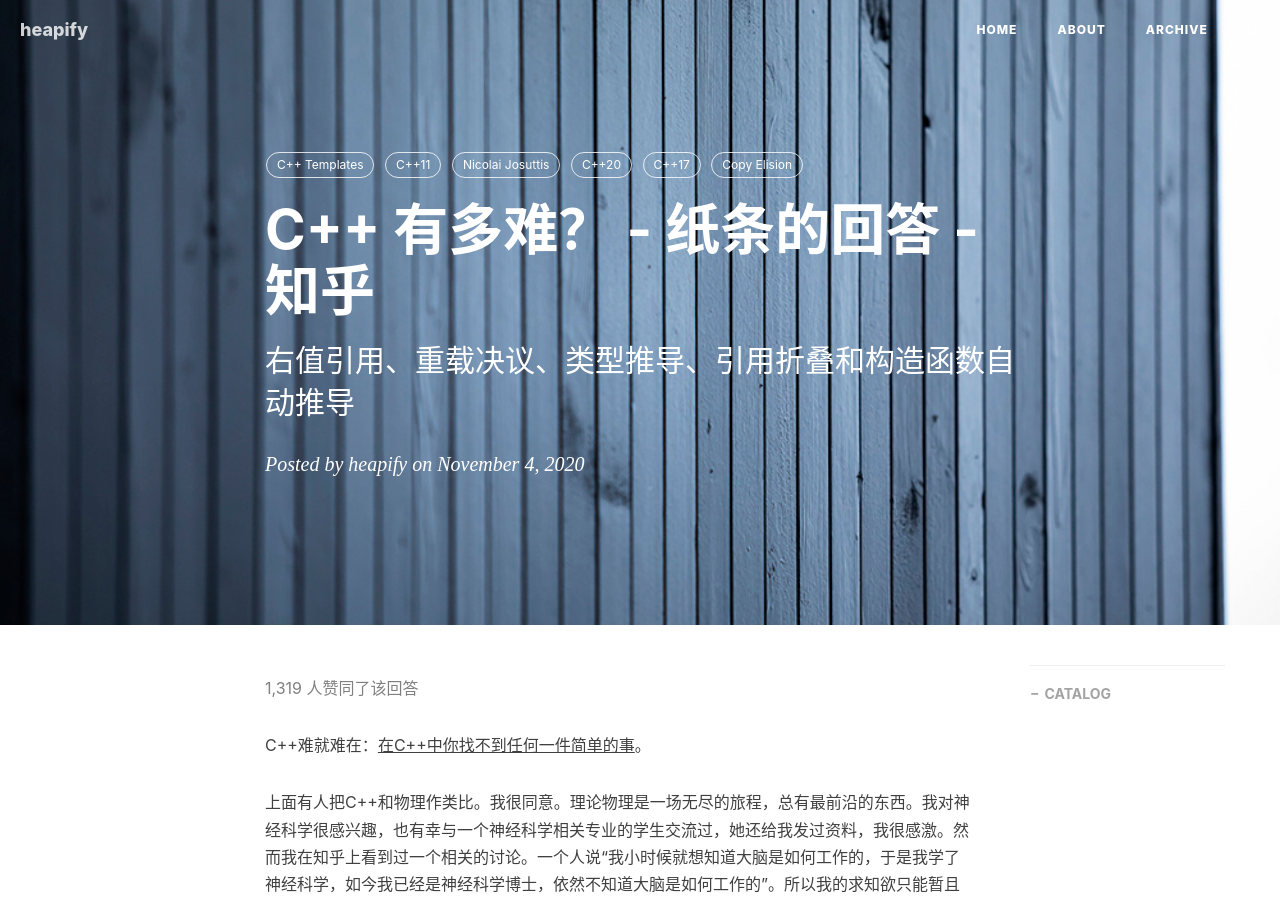
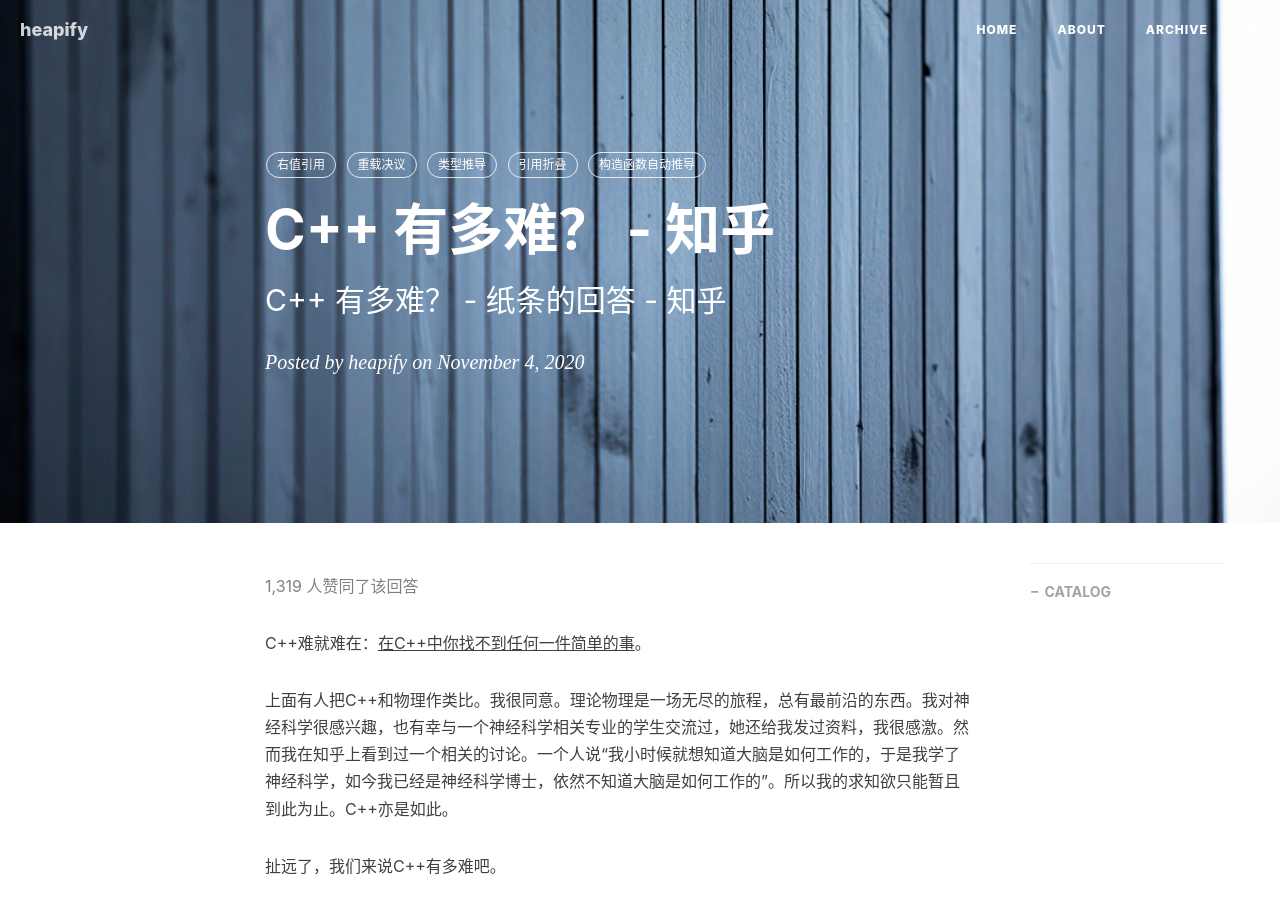
Before and after one commit to gengyu89/gengyu89.github.io, a Jekyll site: the page built from _posts/2020-11-04-how-hard-is-cpp.markdown, in a window 1280 px wide and 900 px high. Built offline with Jekyll 4.4.1, drawn with Linux system fonts in a browser that asks for light colours; nearby versions of some CDN libraries; comment, search, counter and statistics services are not loaded.

````diff
--- a/_posts/2020-11-04-how-hard-is-cpp.markdown
+++ b/_posts/2020-11-04-how-hard-is-cpp.markdown
@@ -1,18 +1,17 @@
 ---
 layout:     post
-title:      "C++ 有多难？ - 纸条的回答 - 知乎"
-subtitle:   "右值引用、重载决议、类型推导、引用折叠和构造函数自动推导"
+title:      "C++ 有多难？ - 知乎"
+subtitle:   "C++ 有多难？ - 纸条的回答 - 知乎"
 date:       2020-11-04 12:00:00
 author:     "heapify"
 header-img: "img/home-bg.jpg"
 catalog: true
 tags:
-    - C++ Templates
-    - C++11
-    - Nicolai Josuttis
-    - C++20
-    - C++17
-    - Copy Elision
+    - 右值引用
+    - 重载决议
+    - 类型推导
+    - 引用折叠
+    - 构造函数自动推导
 ---
 
 <span style="color:gray"> 1,319 人赞同了该回答 </span>
@@ -185,11 +184,11 @@
 auto x = std::atomic<int>{ 10 };
 ```
 是可以的。因为在C++17中我们有*Copy Elision*。所以这里没有拷贝函数的调用，和直接定义并初始化是一致的。但是`atomic`初始化是有问题的。
-```c++
+```cpp
 std::atomic<int> x{};
 ```
 这样是不能零初始化的。当然了，这显然是API的不一致，或者说错误。所以我们有*LWG issue 2334*。预计在C++20修复这个问题。嘻嘻。
 
 以上内容基于《C++ templates》的作者Nicolai Josuttis的几场talk。
 
-<span style="color:darkgray"> 编辑于 2018-12-31 </span>
+<span style="color:gray"> 编辑于 2018-12-31 </span>
````
